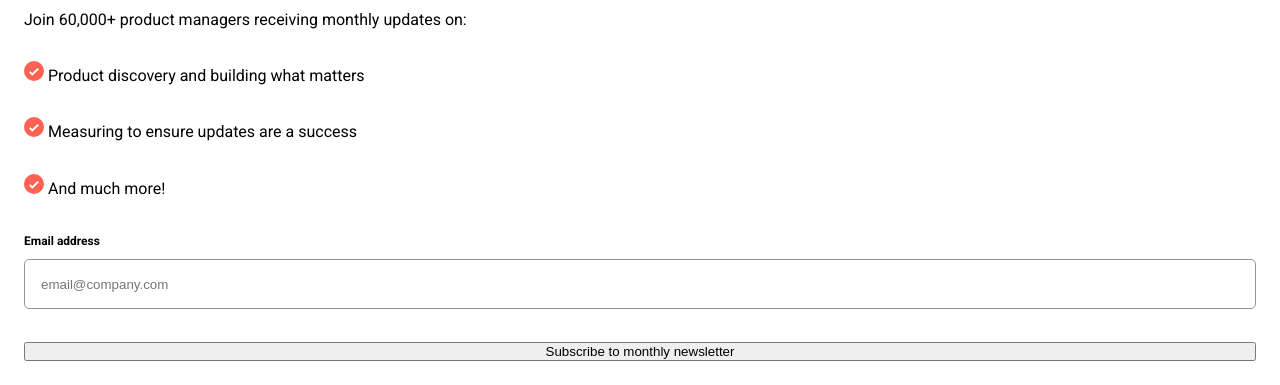
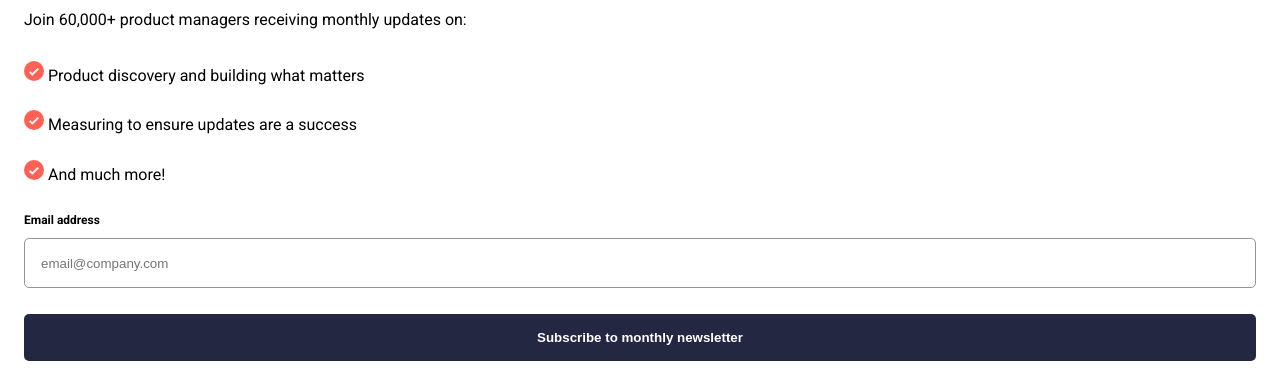
Before and after one commit to michaelr47/Newsletter-Form, a plain HTML site: page index.html in a window 1280 px wide. Shown: the part 569-954 px from the top of the page. Drawn offline with Linux system fonts and the light colour scheme.

Commit message:
styled button

```diff
--- a/styles.css
+++ b/styles.css
@@ -106,6 +106,15 @@
     border: .5px solid var(--gray);
 }
 
+#subscribe {
+    padding: 1rem;
+    border-radius: 5px;
+    border: none;
+    background-color: var(--darkGray);
+    color: var(--white);
+    font-weight: 700;
+}
+
 @media only screen and (min-width: 768px) {
     article img {
         width: auto;
```
